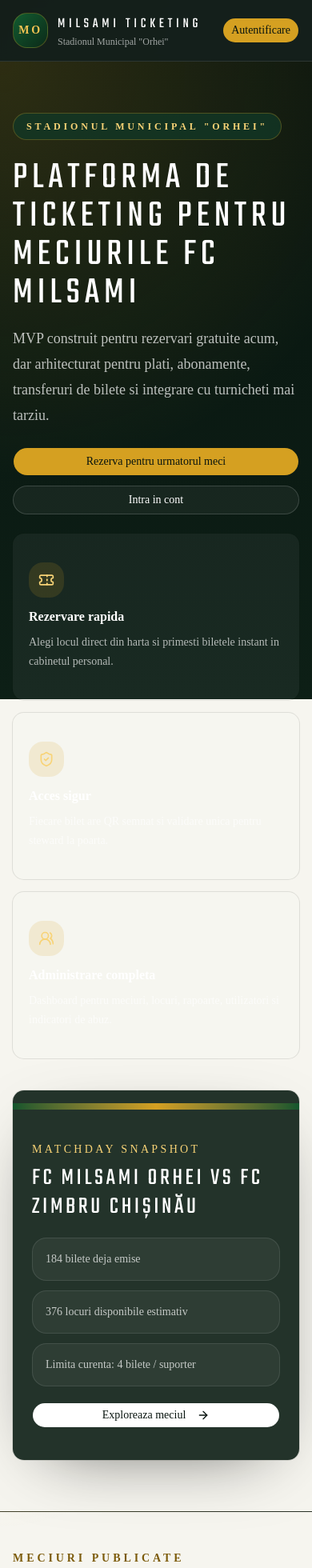
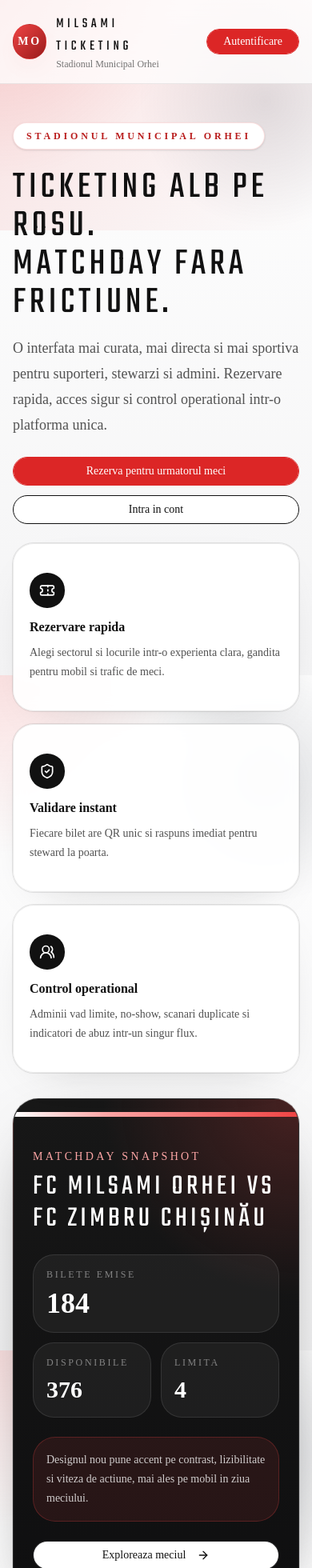
Before and after one commit to Si1enzio/Ticketing, a Next.js app: page / in a window 390 px wide. Shown: the top 1960 px of the page at 80% size. Built offline with nearby package versions, Linux system fonts and the light colour scheme; no server answers; the database is empty.

Commit message:
feat: redesign public experience in red palette

```diff
--- a/src/app/globals.css
+++ b/src/app/globals.css
@@ -49,86 +49,93 @@
 }
 
 :root {
-  --background: oklch(0.97 0.015 93);
-  --foreground: oklch(0.2 0.03 150);
-  --card: oklch(0.99 0.01 98);
-  --card-foreground: oklch(0.2 0.03 150);
-  --popover: oklch(0.99 0.01 98);
-  --popover-foreground: oklch(0.2 0.03 150);
-  --primary: oklch(0.39 0.12 148);
-  --primary-foreground: oklch(0.98 0.01 95);
-  --secondary: oklch(0.93 0.03 92);
-  --secondary-foreground: oklch(0.28 0.04 150);
-  --muted: oklch(0.94 0.012 90);
-  --muted-foreground: oklch(0.48 0.03 150);
-  --accent: oklch(0.86 0.12 83);
-  --accent-foreground: oklch(0.19 0.03 150);
-  --destructive: oklch(0.61 0.21 28);
-  --border: oklch(0.88 0.02 90);
-  --input: oklch(0.88 0.02 90);
-  --ring: oklch(0.61 0.14 148);
-  --chart-1: oklch(0.55 0.12 148);
-  --chart-2: oklch(0.71 0.13 83);
-  --chart-3: oklch(0.63 0.16 247);
-  --chart-4: oklch(0.75 0.14 35);
-  --chart-5: oklch(0.44 0.09 165);
-  --radius: 0.625rem;
-  --sidebar: oklch(0.2 0.03 150);
-  --sidebar-foreground: oklch(0.98 0.01 95);
-  --sidebar-primary: oklch(0.71 0.13 83);
-  --sidebar-primary-foreground: oklch(0.18 0.03 150);
-  --sidebar-accent: oklch(0.3 0.05 150);
-  --sidebar-accent-foreground: oklch(0.98 0.01 95);
-  --sidebar-border: oklch(0.34 0.04 150);
-  --sidebar-ring: oklch(0.71 0.13 83);
+  --background: oklch(0.985 0.002 15);
+  --foreground: oklch(0.205 0.01 15);
+  --card: oklch(0.995 0.001 15);
+  --card-foreground: oklch(0.205 0.01 15);
+  --popover: oklch(0.995 0.001 15);
+  --popover-foreground: oklch(0.205 0.01 15);
+  --primary: oklch(0.56 0.21 24);
+  --primary-foreground: oklch(0.99 0.002 15);
+  --secondary: oklch(0.955 0.005 15);
+  --secondary-foreground: oklch(0.27 0.008 15);
+  --muted: oklch(0.968 0.003 15);
+  --muted-foreground: oklch(0.47 0.008 15);
+  --accent: oklch(0.955 0.012 20);
+  --accent-foreground: oklch(0.23 0.012 20);
+  --destructive: oklch(0.56 0.21 24);
+  --border: oklch(0.9 0.003 15);
+  --input: oklch(0.9 0.003 15);
+  --ring: oklch(0.56 0.21 24);
+  --chart-1: oklch(0.56 0.21 24);
+  --chart-2: oklch(0.38 0.02 15);
+  --chart-3: oklch(0.72 0.01 15);
+  --chart-4: oklch(0.27 0.008 15);
+  --chart-5: oklch(0.84 0.01 15);
+  --radius: 0.75rem;
+  --sidebar: oklch(0.18 0.008 15);
+  --sidebar-foreground: oklch(0.985 0.002 15);
+  --sidebar-primary: oklch(0.56 0.21 24);
+  --sidebar-primary-foreground: oklch(0.99 0.002 15);
+  --sidebar-accent: oklch(0.26 0.01 15);
+  --sidebar-accent-foreground: oklch(0.985 0.002 15);
+  --sidebar-border: oklch(0.3 0.008 15);
+  --sidebar-ring: oklch(0.56 0.21 24);
 }
 
 .dark {
-  --background: oklch(0.145 0 0);
-  --foreground: oklch(0.985 0 0);
-  --card: oklch(0.205 0 0);
-  --card-foreground: oklch(0.985 0 0);
-  --popover: oklch(0.205 0 0);
-  --popover-foreground: oklch(0.985 0 0);
-  --primary: oklch(0.922 0 0);
-  --primary-foreground: oklch(0.205 0 0);
-  --secondary: oklch(0.269 0 0);
-  --secondary-foreground: oklch(0.985 0 0);
-  --muted: oklch(0.269 0 0);
-  --muted-foreground: oklch(0.708 0 0);
-  --accent: oklch(0.269 0 0);
-  --accent-foreground: oklch(0.985 0 0);
-  --destructive: oklch(0.704 0.191 22.216);
+  --background: oklch(0.155 0.008 15);
+  --foreground: oklch(0.985 0.002 15);
+  --card: oklch(0.195 0.008 15);
+  --card-foreground: oklch(0.985 0.002 15);
+  --popover: oklch(0.195 0.008 15);
+  --popover-foreground: oklch(0.985 0.002 15);
+  --primary: oklch(0.62 0.23 24);
+  --primary-foreground: oklch(0.99 0.002 15);
+  --secondary: oklch(0.245 0.008 15);
+  --secondary-foreground: oklch(0.985 0.002 15);
+  --muted: oklch(0.245 0.008 15);
+  --muted-foreground: oklch(0.74 0.004 15);
+  --accent: oklch(0.265 0.012 20);
+  --accent-foreground: oklch(0.985 0.002 15);
+  --destructive: oklch(0.62 0.23 24);
   --border: oklch(1 0 0 / 10%);
   --input: oklch(1 0 0 / 15%);
-  --ring: oklch(0.556 0 0);
-  --chart-1: oklch(0.87 0 0);
-  --chart-2: oklch(0.556 0 0);
-  --chart-3: oklch(0.439 0 0);
-  --chart-4: oklch(0.371 0 0);
-  --chart-5: oklch(0.269 0 0);
-  --sidebar: oklch(0.205 0 0);
-  --sidebar-foreground: oklch(0.985 0 0);
-  --sidebar-primary: oklch(0.488 0.243 264.376);
-  --sidebar-primary-foreground: oklch(0.985 0 0);
-  --sidebar-accent: oklch(0.269 0 0);
-  --sidebar-accent-foreground: oklch(0.985 0 0);
+  --ring: oklch(0.62 0.23 24);
+  --chart-1: oklch(0.62 0.23 24);
+  --chart-2: oklch(0.88 0.003 15);
+  --chart-3: oklch(0.58 0.008 15);
+  --chart-4: oklch(0.4 0.008 15);
+  --chart-5: oklch(0.28 0.008 15);
+  --sidebar: oklch(0.195 0.008 15);
+  --sidebar-foreground: oklch(0.985 0.002 15);
+  --sidebar-primary: oklch(0.62 0.23 24);
+  --sidebar-primary-foreground: oklch(0.99 0.002 15);
+  --sidebar-accent: oklch(0.245 0.008 15);
+  --sidebar-accent-foreground: oklch(0.985 0.002 15);
   --sidebar-border: oklch(1 0 0 / 10%);
-  --sidebar-ring: oklch(0.556 0 0);
+  --sidebar-ring: oklch(0.62 0.23 24);
 }
 
 @layer base {
   * {
     @apply border-border outline-ring/50;
   }
+
+  html {
+    @apply font-sans;
+  }
+
   body {
     @apply bg-background text-foreground;
     background-image:
-      radial-gradient(circle at top left, rgba(213, 160, 33, 0.12), transparent 24%),
-      radial-gradient(circle at bottom right, rgba(17, 85, 45, 0.12), transparent 28%);
-  }
-  html {
-    @apply font-sans;
+      radial-gradient(circle at top left, rgba(220, 38, 38, 0.14), transparent 24%),
+      radial-gradient(circle at 85% 15%, rgba(15, 23, 42, 0.12), transparent 20%),
+      linear-gradient(180deg, rgba(255, 255, 255, 0.98), rgba(244, 244, 245, 0.98)),
+      linear-gradient(rgba(23, 23, 23, 0.035) 1px, transparent 1px),
+      linear-gradient(90deg, rgba(23, 23, 23, 0.035) 1px, transparent 1px);
+    background-size: auto, auto, auto, 28px 28px, 28px 28px;
+    background-position: 0 0, 0 0, 0 0, -1px -1px, -1px -1px;
   }
 }
 
@@ -136,4 +143,20 @@
   .font-heading {
     font-family: var(--font-heading);
   }
+
+  .surface-shell {
+    @apply border border-white/60 bg-white/80 shadow-[0_24px_80px_-48px_rgba(23,23,23,0.35)] backdrop-blur;
+  }
+
+  .surface-panel {
+    @apply border border-black/8 bg-white/92 shadow-[0_18px_60px_-40px_rgba(23,23,23,0.35)] backdrop-blur;
+  }
+
+  .surface-dark {
+    @apply border border-white/10 bg-[#111111] text-white shadow-[0_28px_90px_-48px_rgba(0,0,0,0.75)];
+  }
+
+  .red-ring {
+    @apply ring-1 ring-[#dc2626]/15;
+  }
 }
--- a/src/app/layout.tsx
+++ b/src/app/layout.tsx
@@ -20,7 +20,7 @@
 export const metadata: Metadata = {
   title: "Milsami Ticketing",
   description:
-    "Platformă MVP pentru rezervarea biletelor gratuite la Stadionul Municipal „Orhei”.",
+    "Platforma MVP pentru rezervarea biletelor gratuite la Stadionul Municipal Orhei.",
 };
 
 export default async function RootLayout({
@@ -33,11 +33,12 @@
       lang="ro"
       className={`${bodyFont.variable} ${headingFont.variable} h-full antialiased`}
     >
-      <body className="min-h-full bg-[#f6f5ef] text-[#08140f]">
+      <body className="min-h-full bg-[#f7f7f8] text-[#161616]">
         <Providers>
-          <div className="flex min-h-screen flex-col">
+          <div className="relative flex min-h-screen flex-col">
+            <div className="pointer-events-none absolute inset-x-0 top-0 h-72 bg-[linear-gradient(135deg,rgba(220,38,38,0.14),rgba(255,255,255,0))]" />
             <SiteHeader />
-            <main className="flex flex-1 flex-col">{children}</main>
+            <main className="relative flex flex-1 flex-col">{children}</main>
             <SiteFooter />
           </div>
         </Providers>
--- a/src/app/page.tsx
+++ b/src/app/page.tsx
@@ -10,19 +10,19 @@
   {
     title: "Rezervare rapida",
     description:
-      "Alegi locul direct din harta si primesti biletele instant in cabinetul personal.",
+      "Alegi sectorul si locurile intr-o experienta clara, gandita pentru mobil si trafic de meci.",
     icon: Ticket,
   },
   {
-    title: "Acces sigur",
+    title: "Validare instant",
     description:
-      "Fiecare bilet are QR semnat si validare unica pentru steward la poarta.",
+      "Fiecare bilet are QR unic si raspuns imediat pentru steward la poarta.",
     icon: ShieldCheck,
   },
   {
-    title: "Administrare completa",
+    title: "Control operational",
     description:
-      "Dashboard pentru meciuri, locuri, rapoarte, utilizatori si indicatori de abuz.",
+      "Adminii vad limite, no-show, scanari duplicate si indicatori de abuz intr-un singur flux.",
     icon: UsersRound,
   },
 ] as const;
@@ -33,20 +33,23 @@
 
   return (
     <div className="flex flex-1 flex-col">
-      <section className="border-b border-white/10 bg-[radial-gradient(circle_at_top_left,_rgba(213,160,33,0.18),_transparent_28%),linear-gradient(180deg,_#08140f_0%,_#0d1f16_44%,_#f6f5ef_44%,_#f6f5ef_100%)]">
-        <div className="mx-auto grid w-full max-w-7xl gap-10 px-4 py-16 sm:px-6 lg:grid-cols-[1.2fr_0.8fr] lg:px-8 lg:py-20">
+      <section className="border-b border-black/6">
+        <div className="mx-auto grid w-full max-w-7xl gap-8 px-4 py-12 sm:px-6 lg:grid-cols-[1.15fr_0.85fr] lg:px-8 lg:py-18">
           <div className="space-y-6">
-            <span className="inline-flex rounded-full border border-[#d5a021]/30 bg-[#123826]/80 px-4 py-2 text-xs font-semibold uppercase tracking-[0.32em] text-[#f8d376]">
-              Stadionul Municipal &quot;Orhei&quot;
+            <span className="inline-flex rounded-full border border-[#dc2626]/15 bg-white px-4 py-2 text-xs font-semibold uppercase tracking-[0.32em] text-[#b91c1c] shadow-sm">
+              Stadionul Municipal Orhei
             </span>
+
             <div className="space-y-4">
-              <h1 className="font-heading text-5xl uppercase leading-none tracking-[0.12em] text-white sm:text-6xl">
-                Platforma de ticketing pentru meciurile FC Milsami
+              <h1 className="font-heading text-5xl uppercase leading-none tracking-[0.1em] text-[#111111] sm:text-6xl lg:text-7xl">
+                Ticketing alb pe rosu.
+                <br />
+                Matchday fara frictiune.
               </h1>
-              <p className="max-w-2xl text-lg leading-8 text-white/72">
-                MVP construit pentru rezervari gratuite acum, dar arhitecturat
-                pentru plati, abonamente, transferuri de bilete si integrare cu
-                turnicheti mai tarziu.
+              <p className="max-w-2xl text-lg leading-8 text-neutral-600">
+                O interfata mai curata, mai directa si mai sportiva pentru suporteri,
+                stewarzi si admini. Rezervare rapida, acces sigur si control operational
+                intr-o platforma unica.
               </p>
             </div>
 
@@ -54,7 +57,7 @@
               <Button
                 asChild
                 size="lg"
-                className="rounded-full bg-[#d5a021] px-8 text-[#08140f] hover:bg-[#f0bd44]"
+                className="rounded-full border border-[#dc2626] bg-[#dc2626] px-8 text-white hover:bg-[#b91c1c]"
               >
                 <Link href={featuredMatch ? `/meciuri/${featuredMatch.slug}/rezerva` : "/"}>
                   Rezerva pentru urmatorul meci
@@ -64,7 +67,7 @@
                 asChild
                 size="lg"
                 variant="outline"
-                className="rounded-full border-white/20 bg-white/5 text-white hover:bg-white/10"
+                className="rounded-full border-[#111111] bg-white text-[#111111] hover:bg-neutral-100"
               >
                 <Link href="/autentificare">Intra in cont</Link>
               </Button>
@@ -77,15 +80,17 @@
                 return (
                   <Card
                     key={item.title}
-                    className="border-white/10 bg-white/5 text-white shadow-none"
+                    className="surface-panel rounded-[26px] border border-white/60 bg-white/80"
                   >
                     <CardContent className="space-y-3 p-5">
-                      <div className="flex h-11 w-11 items-center justify-center rounded-2xl bg-[#d5a021]/15 text-[#f8d376]">
+                      <div className="flex h-11 w-11 items-center justify-center rounded-2xl bg-[#111111] text-white">
                         <Icon className="h-5 w-5" />
                       </div>
                       <div>
-                        <h2 className="text-base font-semibold">{item.title}</h2>
-                        <p className="mt-2 text-sm leading-6 text-white/68">
+                        <h2 className="text-base font-semibold text-[#111111]">
+                          {item.title}
+                        </h2>
+                        <p className="mt-2 text-sm leading-6 text-neutral-600">
                           {item.description}
                         </p>
                       </div>
@@ -96,33 +101,56 @@
             </div>
           </div>
 
-          <Card className="overflow-hidden border-white/10 bg-[#0d1f16]/90 text-white shadow-[0_24px_90px_-44px_rgba(0,0,0,0.7)]">
-            <div className="h-2 bg-gradient-to-r from-[#11552d] via-[#d5a021] to-[#11552d]" />
-            <CardContent className="space-y-5 p-6">
+          <Card className="surface-dark overflow-hidden rounded-[32px] border border-black/8 bg-[radial-gradient(circle_at_top_right,rgba(239,68,68,0.22),transparent_34%),linear-gradient(180deg,#171717_0%,#0f0f10_100%)]">
+            <div className="h-1.5 bg-[linear-gradient(90deg,#ffffff_0%,#fca5a5_32%,#ef4444_100%)]" />
+            <CardContent className="space-y-6 p-6">
               <div className="space-y-2">
-                <p className="text-sm uppercase tracking-[0.24em] text-[#f8d376]">
+                <p className="text-sm uppercase tracking-[0.24em] text-[#fca5a5]">
                   Matchday snapshot
                 </p>
-                <h2 className="font-heading text-3xl uppercase tracking-[0.12em]">
+                <h2 className="font-heading text-4xl uppercase tracking-[0.12em] text-white">
                   {featuredMatch?.title ?? "Meci demo pregatit"}
                 </h2>
               </div>
+
               <div className="grid gap-3 text-sm text-white/72">
-                <div className="rounded-2xl border border-white/10 bg-white/5 p-4">
-                  {featuredMatch?.issuedCount ?? 0} bilete deja emise
+                <div className="rounded-3xl border border-white/10 bg-white/5 p-4">
+                  <p className="text-xs uppercase tracking-[0.22em] text-white/45">
+                    Bilete emise
+                  </p>
+                  <p className="mt-2 text-4xl font-semibold text-white">
+                    {featuredMatch?.issuedCount ?? 0}
+                  </p>
                 </div>
-                <div className="rounded-2xl border border-white/10 bg-white/5 p-4">
-                  {featuredMatch?.availableEstimate ?? 0} locuri disponibile estimativ
-                </div>
-                <div className="rounded-2xl border border-white/10 bg-white/5 p-4">
-                  Limita curenta: {featuredMatch?.maxTicketsPerUser ?? 4} bilete /
-                  suporter
+                <div className="grid grid-cols-2 gap-3">
+                  <div className="rounded-3xl border border-white/10 bg-white/5 p-4">
+                    <p className="text-xs uppercase tracking-[0.22em] text-white/45">
+                      Disponibile
+                    </p>
+                    <p className="mt-2 text-3xl font-semibold text-white">
+                      {featuredMatch?.availableEstimate ?? 0}
+                    </p>
+                  </div>
+                  <div className="rounded-3xl border border-white/10 bg-white/5 p-4">
+                    <p className="text-xs uppercase tracking-[0.22em] text-white/45">
+                      Limita
+                    </p>
+                    <p className="mt-2 text-3xl font-semibold text-white">
+                      {featuredMatch?.maxTicketsPerUser ?? 4}
+                    </p>
+                  </div>
                 </div>
               </div>
+
+              <div className="rounded-[28px] border border-[#ef4444]/25 bg-[#ef4444]/10 p-4 text-sm leading-6 text-white/78">
+                Designul nou pune accent pe contrast, lizibilitate si viteza de actiune,
+                mai ales pe mobil in ziua meciului.
+              </div>
+
               <Button
                 asChild
-                variant="secondary"
-                className="w-full rounded-full bg-white text-[#08140f] hover:bg-white/90"
+                size="lg"
+                className="w-full rounded-full border border-white/10 bg-white text-[#111111] hover:bg-neutral-100"
               >
                 <Link href={featuredMatch ? `/meciuri/${featuredMatch.slug}` : "/"}>
                   Exploreaza meciul <ArrowRight className="ml-2 h-4 w-4" />
@@ -136,16 +164,16 @@
       <section className="mx-auto flex w-full max-w-7xl flex-1 flex-col gap-8 px-4 py-12 sm:px-6 lg:px-8">
         <div className="flex flex-col gap-3 sm:flex-row sm:items-end sm:justify-between">
           <div>
-            <p className="text-sm font-semibold uppercase tracking-[0.28em] text-[#7c5b0b]">
+            <p className="text-sm font-semibold uppercase tracking-[0.28em] text-[#b91c1c]">
               Meciuri publicate
             </p>
-            <h2 className="mt-2 font-heading text-4xl uppercase tracking-[0.12em] text-[#08140f]">
+            <h2 className="mt-2 font-heading text-4xl uppercase tracking-[0.12em] text-[#111111]">
               Alege meciul si rezerva-ti locul
             </h2>
           </div>
-          <p className="max-w-xl text-sm leading-6 text-slate-600">
-            Platforma afiseaza disponibilitatea generala, limitele per meci si
-            starea ticketing-ului. Pentru rezervare este necesar un cont valid.
+          <p className="max-w-xl text-sm leading-6 text-neutral-600">
+            Paleta noua aduce un contrast mai puternic si un ritm vizual mai clar, dar
+            pastram aceeasi logica de rezervare, scanare si administrare.
           </p>
         </div>
 
--- a/src/components/site-footer.tsx
+++ b/src/components/site-footer.tsx
@@ -1,16 +1,17 @@
 export function SiteFooter() {
   return (
-    <footer className="border-t border-[#d5a021]/15 bg-[#08140f]">
-      <div className="mx-auto flex w-full max-w-7xl flex-col gap-3 px-4 py-8 text-sm text-white/60 sm:px-6 lg:flex-row lg:items-center lg:justify-between lg:px-8">
+    <footer className="border-t border-black/8 bg-[#111111]">
+      <div className="mx-auto flex w-full max-w-7xl flex-col gap-4 px-4 py-8 text-sm text-neutral-400 sm:px-6 lg:flex-row lg:items-center lg:justify-between lg:px-8">
         <div>
-          <p className="font-medium text-white/80">
-            MVP ticketing pentru Stadionul Municipal „Orhei”
+          <p className="font-medium text-white">
+            MVP ticketing pentru Stadionul Municipal Orhei
           </p>
           <p>
-            Arhitectură pregătită pentru bilete gratuite acum și plăți ulterior.
+            Experienta construita pentru bilete gratuite acum si pentru scalare spre
+            fluxuri comerciale ulterior.
           </p>
         </div>
-        <div className="flex flex-wrap gap-4">
+        <div className="flex flex-wrap gap-4 text-neutral-300">
           <span>QR validare</span>
           <span>PDF printabil</span>
           <span>Moderare abuz</span>
--- a/src/components/site-header.tsx
+++ b/src/components/site-header.tsx
@@ -17,7 +17,9 @@
   { href: "/admin", label: "Admin" },
 ] as const;
 
-function toViewerContext(base: Omit<ViewerContext, "isAdmin" | "isAuthenticated" | "isPrivileged">) {
+function toViewerContext(
+  base: Omit<ViewerContext, "isAdmin" | "isAuthenticated" | "isPrivileged">,
+) {
   const roles = normalizeRoles(base.roles);
 
   return {
@@ -123,20 +125,18 @@
   const highestRole = getHighestRole(viewer);
 
   return (
-    <header className="sticky top-0 z-40 border-b border-white/10 bg-[#08140f]/95 backdrop-blur">
+    <header className="sticky top-0 z-40 border-b border-black/8 bg-white/75 backdrop-blur-xl">
       <div className="mx-auto flex w-full max-w-7xl items-center justify-between gap-4 px-4 py-4 sm:px-6 lg:px-8">
         <div className="flex items-center gap-4">
           <Link href="/" className="flex items-center gap-3">
-            <div className="flex h-11 w-11 items-center justify-center rounded-2xl border border-[#d5a021]/30 bg-gradient-to-br from-[#125c30] to-[#0b2b19] text-sm font-black uppercase tracking-[0.2em] text-[#f6c453]">
+            <div className="flex h-11 w-11 items-center justify-center rounded-2xl border border-[#dc2626]/20 bg-[linear-gradient(135deg,#ef4444,#991b1b)] text-sm font-black uppercase tracking-[0.2em] text-white shadow-[0_12px_30px_-18px_rgba(220,38,38,0.8)]">
               MO
             </div>
             <div>
-              <p className="font-heading text-lg uppercase tracking-[0.26em] text-white">
+              <p className="font-heading text-lg uppercase tracking-[0.26em] text-[#111111]">
                 Milsami Ticketing
               </p>
-              <p className="text-xs text-white/60">
-                Stadionul Municipal &quot;Orhei&quot;
-              </p>
+              <p className="text-xs text-neutral-500">Stadionul Municipal Orhei</p>
             </div>
           </Link>
 
@@ -156,8 +156,8 @@
                   className={cn(
                     "rounded-full px-4 py-2 text-sm font-medium transition",
                     disabled
-                      ? "pointer-events-none opacity-40"
-                      : "text-white/70 hover:bg-white/5 hover:text-white",
+                      ? "pointer-events-none bg-neutral-100 text-neutral-400"
+                      : "text-neutral-600 hover:bg-[#dc2626]/8 hover:text-[#b91c1c]",
                   )}
                 >
                   {item.label}
@@ -172,19 +172,19 @@
             <>
               <Badge
                 variant="secondary"
-                className="hidden rounded-full border border-[#d5a021]/20 bg-[#143b27] px-3 py-1 text-[#f8d376] sm:inline-flex"
+                className="hidden rounded-full border border-[#dc2626]/12 bg-[#dc2626]/8 px-3 py-1 text-[#b91c1c] sm:inline-flex"
               >
                 {roleLabels[highestRole]}
               </Badge>
               <div className="hidden text-right sm:block">
-                <p className="text-sm font-semibold text-white">
+                <p className="text-sm font-semibold text-[#111111]">
                   {viewer.fullName ?? viewer.email ?? "Cont activ"}
                 </p>
-                <p className="text-xs text-white/55">Cabinet personal</p>
+                <p className="text-xs text-neutral-500">Cabinet personal</p>
               </div>
               <Button
                 asChild
-                className="rounded-full bg-[#d5a021] text-[#08140f] hover:bg-[#f0bd44]"
+                className="rounded-full border border-[#dc2626] bg-[#dc2626] px-5 text-white hover:bg-[#b91c1c]"
               >
                 <Link href="/cabinet">Biletele mele</Link>
               </Button>
@@ -192,7 +192,7 @@
           ) : (
             <Button
               asChild
-              className="rounded-full bg-[#d5a021] text-[#08140f] hover:bg-[#f0bd44]"
+              className="rounded-full border border-[#dc2626] bg-[#dc2626] px-5 text-white hover:bg-[#b91c1c]"
             >
               <Link href="/autentificare">Autentificare</Link>
             </Button>
```
Also changed, not shown: src/app/autentificare/page.tsx (+11 -10 lines), src/components/auth-panel.tsx (+32 -15 lines), src/components/match-card.tsx (+24 -32 lines), 1 other file (tests, documents, lock files or other folders).
